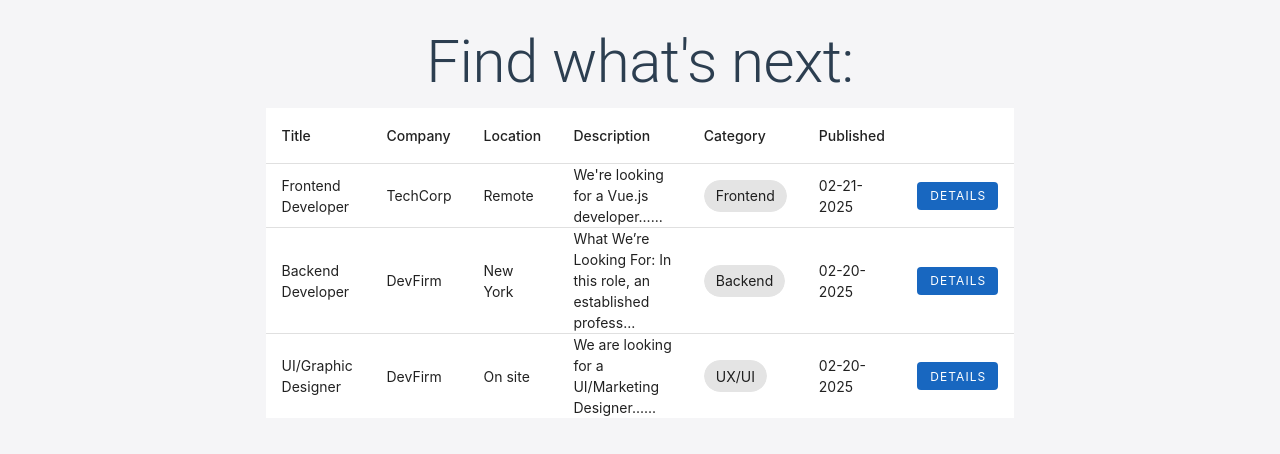
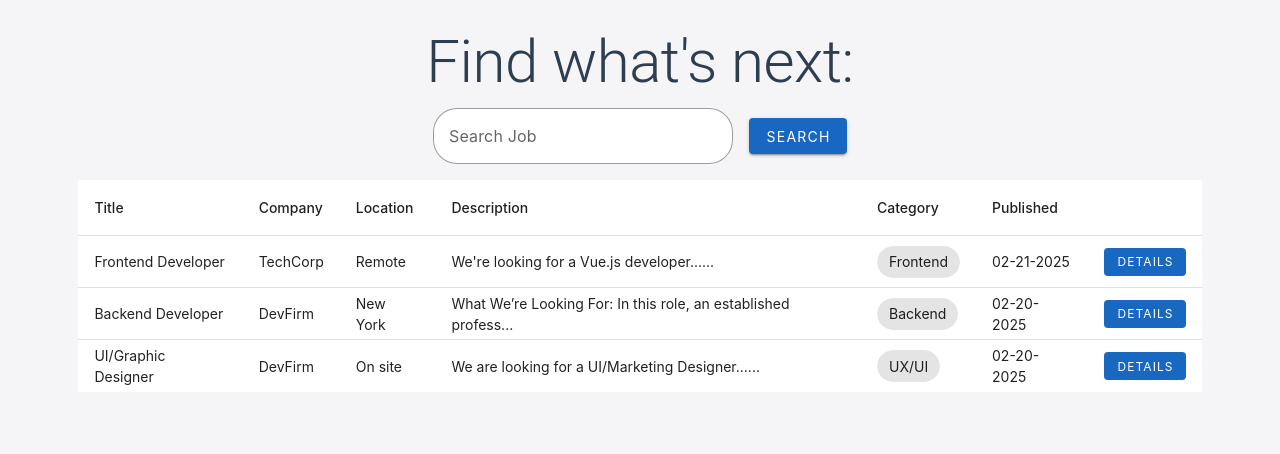
Before and after one commit to naycont/ultimate-job-finder, a Vue app: page /jobs in a window 1280 px wide. Shown: the top 454 px of the page. Built offline with nearby package versions, Linux system fonts and the light colour scheme.

Commit message:
including search box in jobs list

```diff
--- a/src/components/jobs/JobList.vue
+++ b/src/components/jobs/JobList.vue
@@ -17,7 +17,7 @@ const goToDetails = (jobId: number) => {
 }
 </script>
 <template>
-  <div>
+  <div class="w-100">
     <v-table>
       <thead>
         <tr>
--- a/src/views/Jobs.vue
+++ b/src/views/Jobs.vue
@@ -5,6 +5,7 @@ import { jobService } from '@/services/jobService'
 import type Job from '@/interfaces/Job'
 
 const jobs = ref<Job[]>([])
+const searchBox = ref<string>('')
 
 const getJobList = (): Array<Job> => {
   const response = jobService.query()
@@ -26,14 +27,33 @@ onMounted(async () => {
 })
 </script>
 <template>
-  <div class="job d-flex justify-center flex-column align-center">
-    <div class="text-h2 my-4">Find what's next:</div>
-    <JobList :items="jobs" />
+  <div class="jobs">
+    <div class="d-flex justify-center text-h2 my-4">Find what's next:</div>
+
+    <div class="d-flex flex-wrap ga-4 justify-center align-center my-4">
+      <v-text-field
+        v-model="searchBox"
+        variant="outlined"
+        label="Search Job"
+        clearable
+        max-width="300px"
+        bg-color="#fff"
+        hide-details
+        rounded
+      ></v-text-field>
+
+      <v-btn color="primary"> Search </v-btn>
+    </div>
+
+    <div class="d-flex justify-center flex-column align-center mt-2">
+      <JobList :items="jobs" />
+    </div>
   </div>
 </template>
 
 <style>
-.job {
+.jobs {
   width: 90%;
+  margin: auto;
 }
 </style>
```
